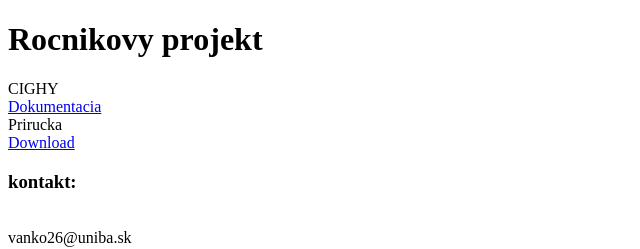
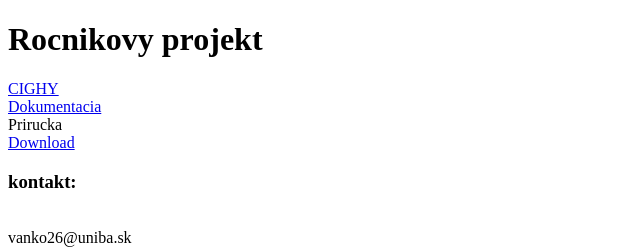
Before and after one commit to fusupo/rp, a plain HTML site: page index.html in a window 1280 px wide. Shown: the full height of the page, 0-640 px from the left. Drawn offline with Linux system fonts and the light colour scheme.

Commit message:
Update index.html

```diff
--- a/index.html
+++ b/index.html
@@ -12,7 +12,7 @@ and open the template in the editor.
     </head>
     <body>
         <h1>Rocnikovy projekt</h1>
-        <div>CIGHY</div>
+        <div><a href ="http://matusvanko.eu/cighy.html">CIGHY</div>
         <div><a href="http://matusvanko.eu/rp.pdf">Dokumentacia</a></div>
         <div>Prirucka</div>
         <div><a href="https://github.com/m4tu5h/rp.git">Download</a></div>
```
